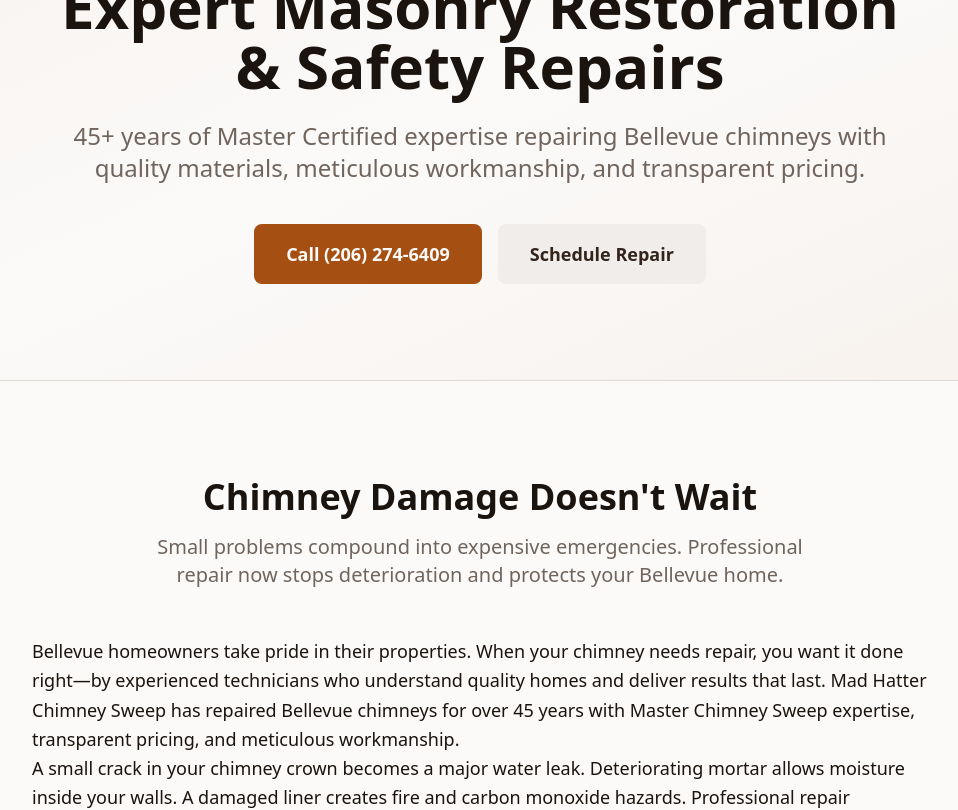
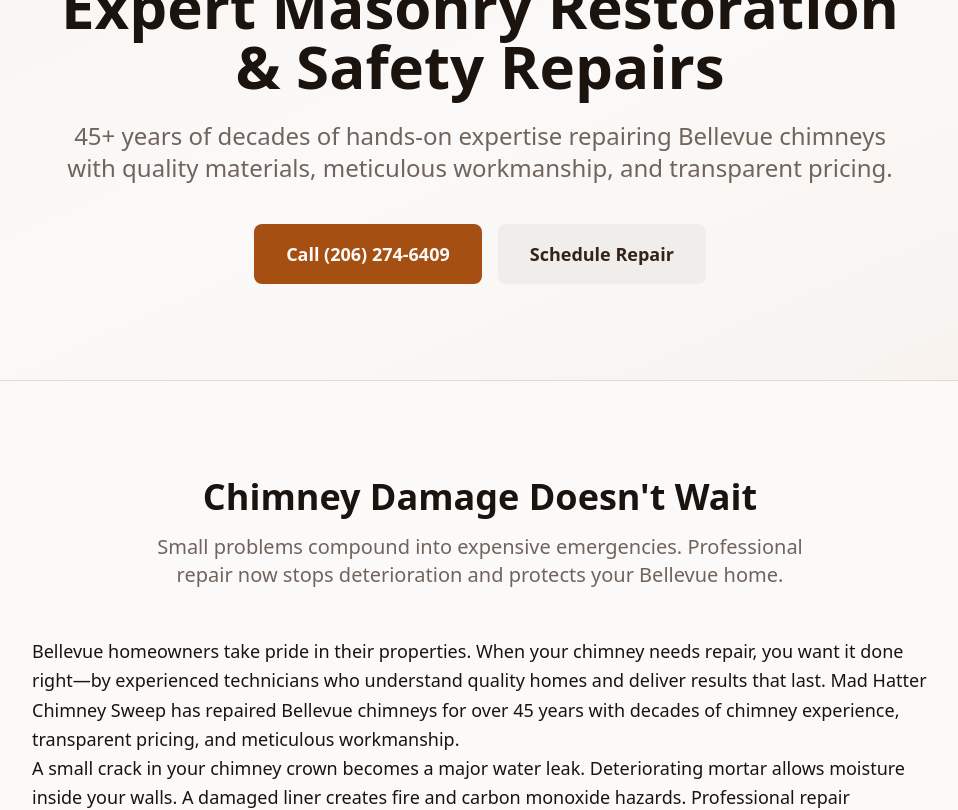
Before and after one commit to jaystonez/mad-hatter-chimney-sweep, a Next.js app: page /chimney-repair-bellevue in a window 1280 px wide. Shown: the part 260-1070 px from the top of the page, without its empty margins (160-1118 px from the left). Built offline with nearby package versions, Linux system fonts and the light colour scheme; a web font is replaced by a local one.

Commit message:
Reconcile trust claims and NAP on app/chimney-repair-bellevue/page.tsx

```diff
--- a/app/chimney-repair-bellevue/page.tsx
+++ b/app/chimney-repair-bellevue/page.tsx
@@ -12,7 +12,7 @@
               Chimney Repair Bellevue: Expert Masonry Restoration & Safety Repairs
             </h1>
             <p className="text-xl md:text-2xl text-muted-foreground text-balance">
-              45+ years of Master Certified expertise repairing Bellevue chimneys with quality materials, meticulous workmanship, and transparent pricing.
+              45+ years of decades of hands-on expertise repairing Bellevue chimneys with quality materials, meticulous workmanship, and transparent pricing.
             </p>
             <div className="flex flex-wrap justify-center gap-4 pt-4">
               <a
@@ -45,7 +45,7 @@
 
             <div className="prose prose-lg max-w-none">
               <p className="text-lg leading-relaxed">
-                  Bellevue homeowners take pride in their properties. When your chimney needs repair, you want it done right—by experienced technicians who understand quality homes and deliver results that last. Mad Hatter Chimney Sweep has repaired Bellevue chimneys for over 45 years with Master Chimney Sweep expertise, transparent pricing, and meticulous workmanship.
+                  Bellevue homeowners take pride in their properties. When your chimney needs repair, you want it done right—by experienced technicians who understand quality homes and deliver results that last. Mad Hatter Chimney Sweep has repaired Bellevue chimneys for over 45 years with decades of chimney experience, transparent pricing, and meticulous workmanship.
               </p>
               <p className="text-lg leading-relaxed">
                 A small crack in your chimney crown becomes a major water leak. Deteriorating mortar allows moisture inside your walls. A damaged liner creates fire and carbon monoxide hazards. Professional repair addresses problems before they compound.
@@ -416,7 +416,7 @@
             <div className="text-center space-y-4">
               <h2 className="text-3xl md:text-4xl font-bold">Why Bellevue Homeowners Trust Mad Hatter for Repairs</h2>
               <p className="text-xl text-primary-foreground/80">
-                45+ years of certified expertise repairing Bellevue&apos;s quality homes
+                45+ years of hands-on experience repairing Bellevue&apos;s quality homes
               </p>
             </div>
 
```
